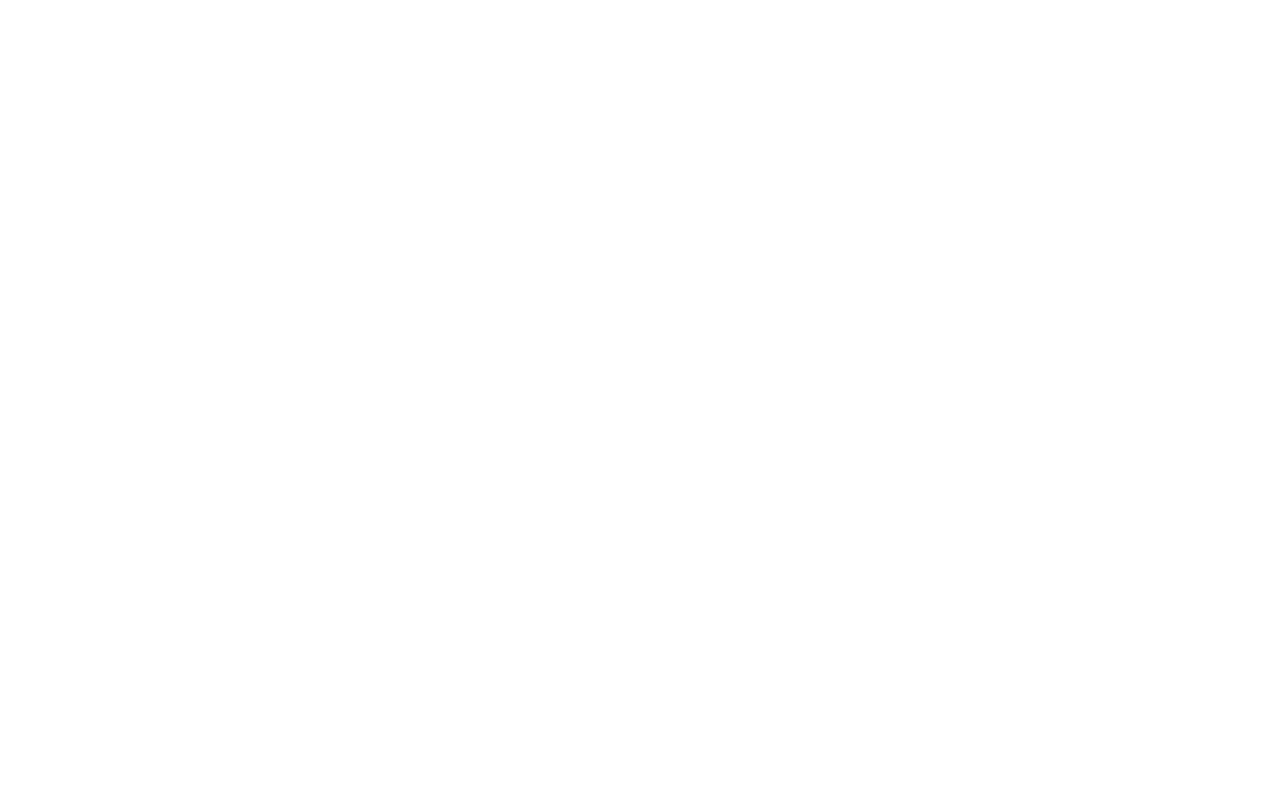
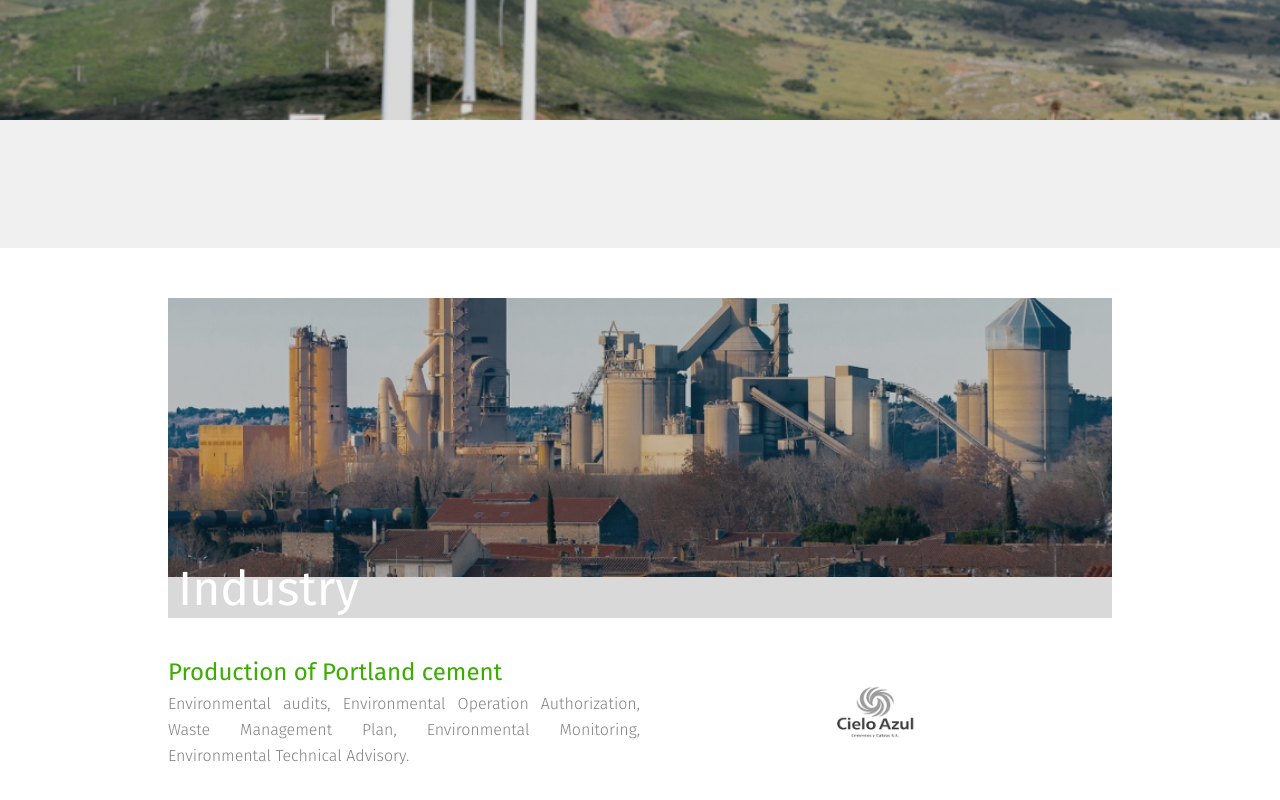
Before and after one commit to moras98/adapta-web-v2, a React (Create React App) app: page /en/experience/1 in a window 1280 px wide. Before the commit this address had no page. Shown: the part 360-1160 px from the top of the page. Before the commit the page ends 800 px from the top, so only its background shows below. Built offline with nearby package versions, Linux system fonts and the light colour scheme.

Commit message:
category

```diff
--- a/src/App.js
+++ b/src/App.js
@@ -10,6 +10,7 @@
 import About from './routes/About/About';
 import Team from './routes/Team/Team';
 import Contact from './routes/Contact/Contact';
+import Category from './routes/Contact/Category/Category';
 
 function App() {
   return (
@@ -19,7 +20,7 @@
           <Route index element={<Home language={es.home}/>}/>
           {/* <Route path='experiencia' element={<Experience language={es.experience}/>}/> */}
           <Route path='experiencia' element={<Experience language={es.categories}/>}/>
-          {/* <Route path='experiencia/:category' element={<ExperienceDetails language={es.categories}/>}/>  */}
+          <Route path='experiencia/:category' element={<Category language={es.categories.categories[0]}/>}/>
           <Route path='sobre-nosotros' element={ <About language={es.about}/> }/>
           <Route path='equipo' element={<Team language={es.team}/>}/>
           <Route path='contacto' element={<Contact language={es.contact}/>} />
@@ -28,7 +29,7 @@
           <Route index element={<Home language={en.home}/>}/>
           {/* <Route path='experience' element={<Experience language={en.experience}/>}/> */}
           <Route path='experience' element={<Experience language={en.categories}/>}/>
-          {/* <Route path='experience/:category' element={<ExperienceDetails language={en.categories}/>}/> */}
+          <Route path='experience/:category' element={<Category language={en.categories.categories[0]}/>}/>
           <Route path='about-us' element={ <About language={en.about}/> }/>
           <Route path='team' element={<Team language={en.team}/>}/>
           <Route path='contact' element={<Contact language={en.contact}/>} />
--- a/src/routes/Contact/Categorie/Categorie.js
+++ b/src/routes/Contact/Category/Category.js
@@ -1,8 +1,9 @@
 import React from "react";
 import ImageFrame from "../../../components/ImageFrame/ImageFrame";
-import './Categories.css';
+import ExperienceInfo from "../../../components/ExperienceInfo/ExperienceInfo";
+import './Category.css';
 
-export default function Categories({language}){
+export default function Category({language}){
     return(
         <div className="body">
             <ImageFrame src="/assets/images/banner.jpg" h1={language.h1} h2=""/>
@@ -10,7 +11,9 @@
                 <div className="phrase-section">
                     <h2>{language.phrase}</h2>
                 </div>
-                <div className="categories-info-section"></div>
+                <div className="categories-info-section">
+                    {language.areas.map((area, index)=>{return <ExperienceInfo key={index} area={area}/>})}
+                </div>
             </div>
         </div>
     )
--- a/src/routes/Experience/Experience.js
+++ b/src/routes/Experience/Experience.js
@@ -1,9 +1,8 @@
 import React from "react";
-import ExperienceInfo from "../../components/ExperienceInfo/ExperienceInfo";
+// import ExperienceInfo from "../../components/ExperienceInfo/ExperienceInfo";
 import ImageFrame from "../../components/ImageFrame/ImageFrame";
 import './Experience.css';
 import CategorieInfo from "../../components/CategorieInfo/CategorieInfo";
-import { useNavigate } from "react-router-dom";
 
 export default function Experience({language}){
 	return(
```
Also changed, not shown: src/routes/Contact/Category/Category.css (renamed from src/routes/Contact/Categorie/Categorie.css).
